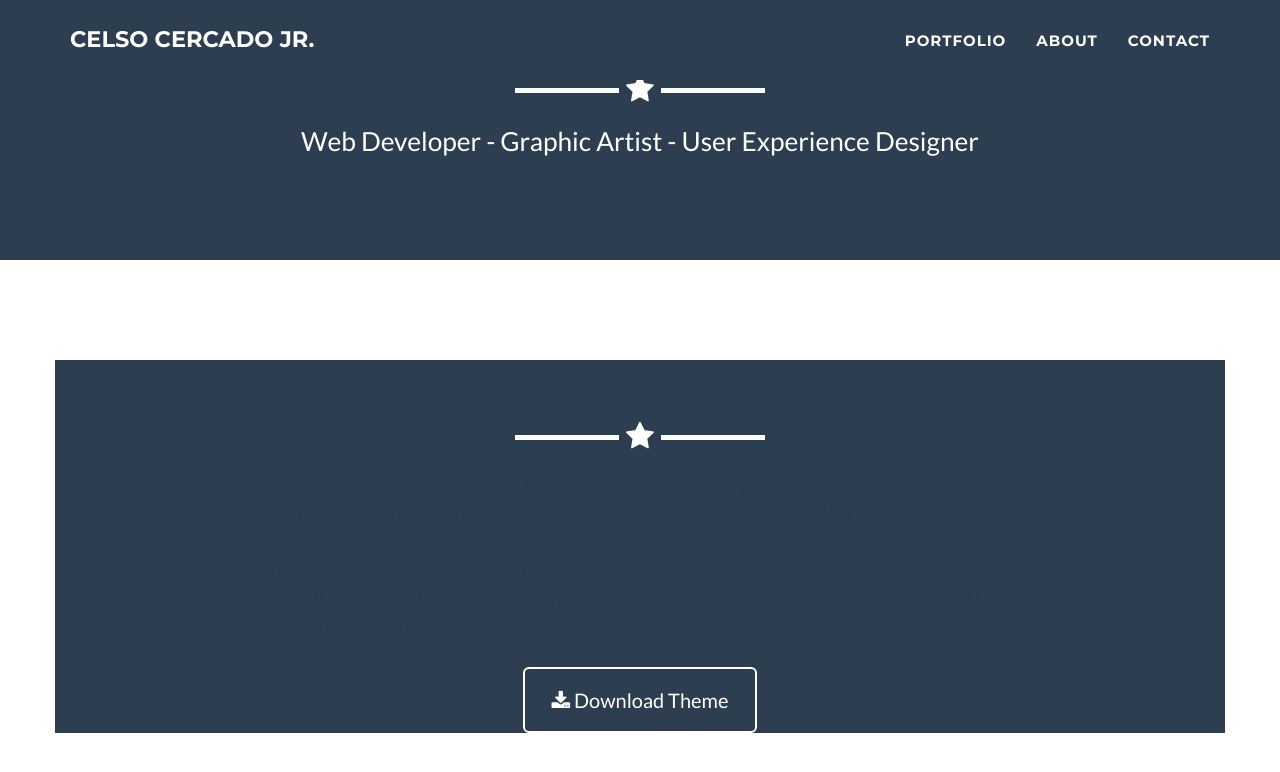
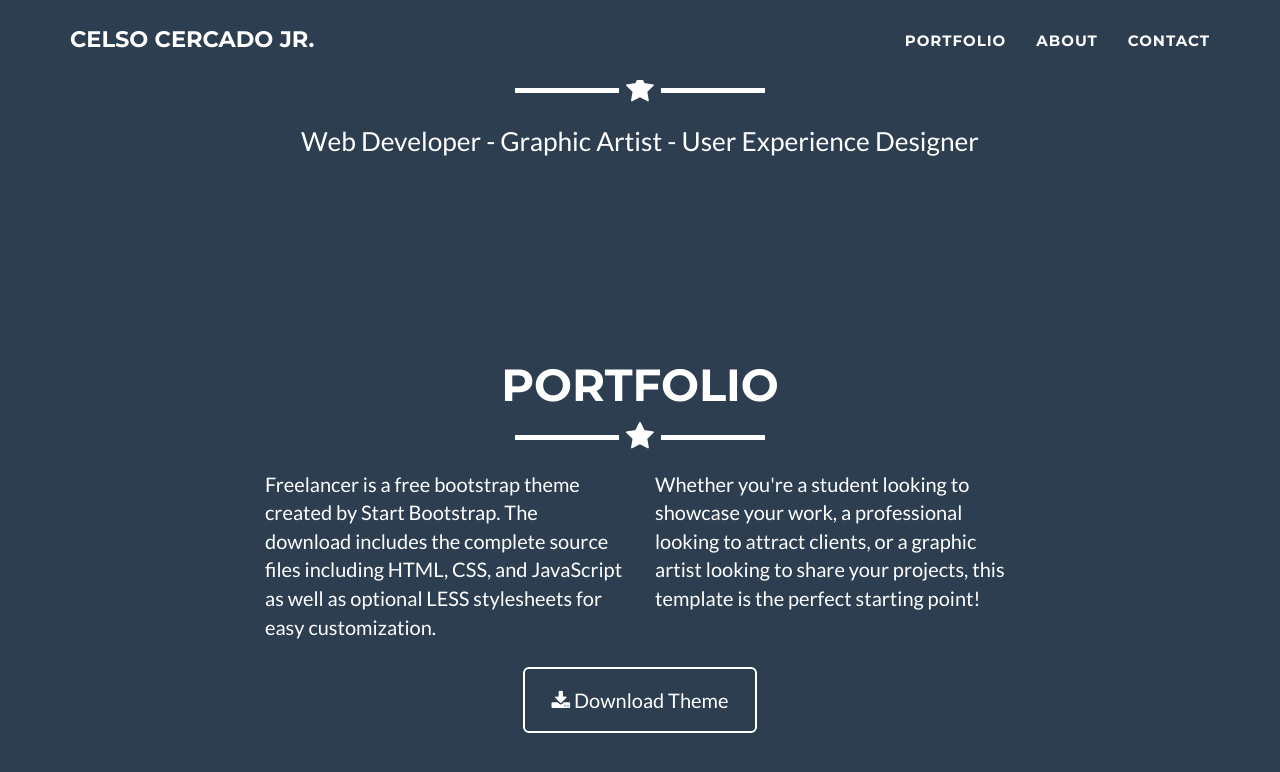
Before and after one commit to Celso-Cercado-Jr/new-app, a Jekyll site: the page built from index.html, in a window 1280 px wide and 900 px high, scrolled down 515 px. Shown: the top 772 px of the window. Built offline with Jekyll 4.4.1, drawn with Linux system fonts in a browser that asks for light colours.

Commit message:
added new

```diff
--- a/_includes/about.html
+++ b/_includes/about.html
@@ -1,5 +1,5 @@
  <!-- About Section -->
-    <section id="about">
+    <section class="success" id="about">
         <div class="container">
             <div class="row">
                 <div class="col-lg-12 text-center">
--- a/_includes/portfolio.html
+++ b/_includes/portfolio.html
@@ -1,5 +1,5 @@
  <!-- About Section -->
-    <section id="portfolio">
+    <section class="success" id="portfolio">
         <div class="container">
             <div class="row">
                 <div class="col-lg-12 text-center">
```
